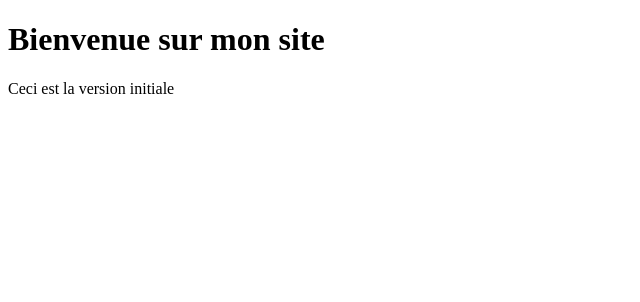
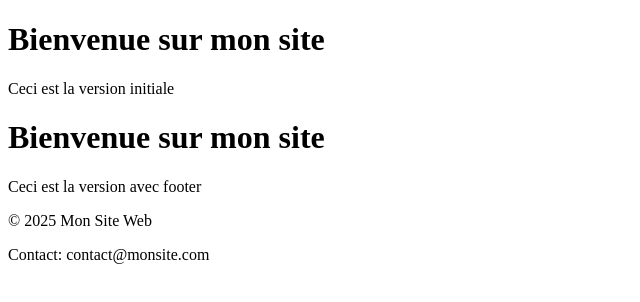
Before and after one commit to saidaaitzine532-code/-tp-conflit-git, a plain HTML site: page index.html in a window 1280 px wide. Shown: the whole page, without its empty margins (0-640 px from the left). Drawn offline with Linux system fonts and the light colour scheme.

Commit message:
Ajout du footer avec copyright

```diff
--- a/index.html
+++ b/index.html
@@ -9,3 +9,18 @@
  <p>Ceci est la version initiale</p>
  </body>
  </html>
+  <!DOCTYPE html>
+ <html lang="fr">
+ <head>
+    <meta charset="UTF-8">
+    <title>Mon Site Web - Footer Complet</title>
+ </head>
+ <body>
+    <h1>Bienvenue sur mon site</h1>
+    <p>Ceci est la version avec footer</p>
+    <footer>
+        <p>© 2025 Mon Site Web</p>
+        <p>Contact: contact@monsite.com</p>
+    </footer>
+ </body>
+ </html>
```
